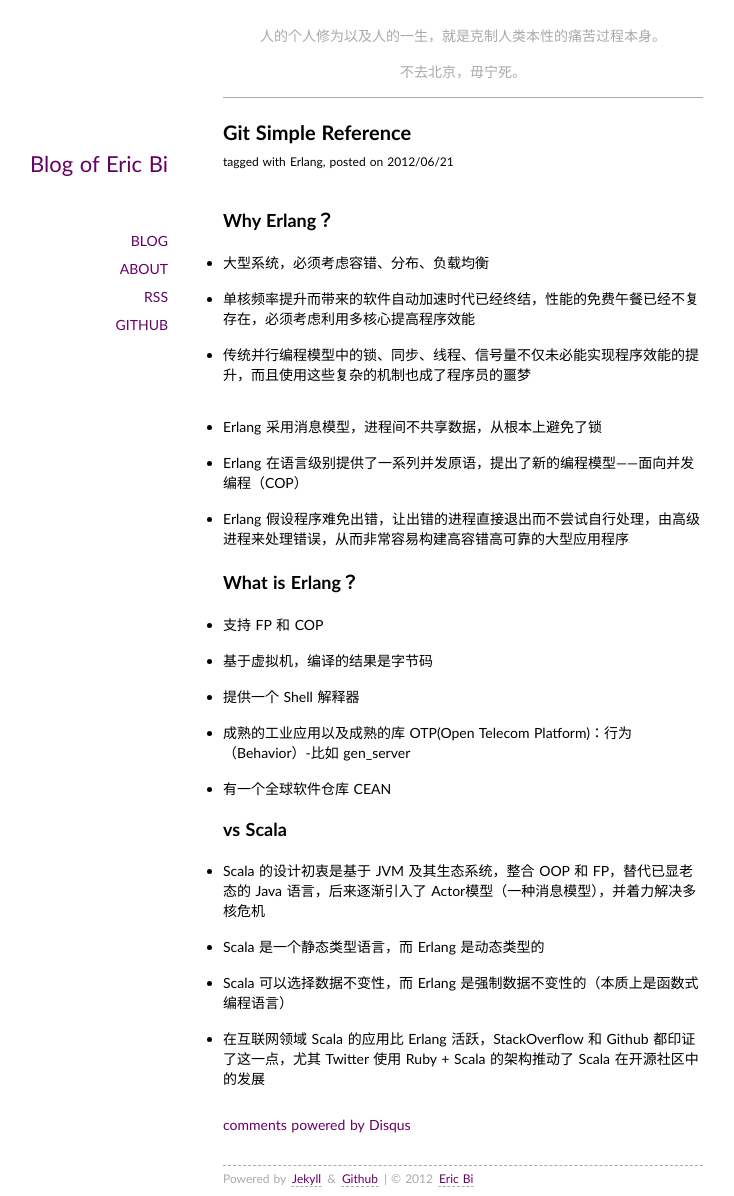
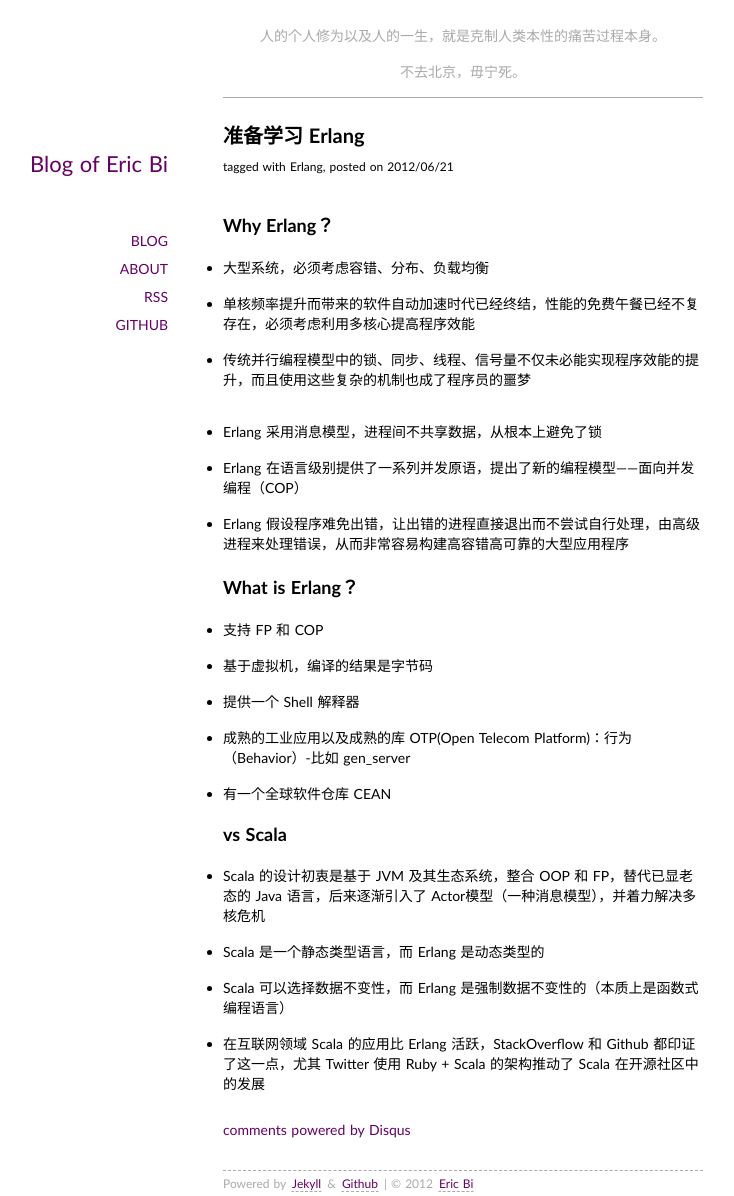
Before and after one commit to sxkachilles/sxkachilles.github.com, a Jekyll site: the page built from _posts/2012-06-21-ready-to-learn-erlang.md, in a window 1280 px wide. Shown: the whole page, without its empty margins (177-911 px from the left). Built offline with Jekyll 4.4.1, drawn with Linux system fonts in a browser that asks for light colours; Markdown is read by kramdown in place of the engine named in the settings; comment, search, counter and statistics services are not loaded.

Commit message:
fix title

```diff
--- a/_posts/2012-06-21-ready-to-learn-erlang.md
+++ b/_posts/2012-06-21-ready-to-learn-erlang.md
@@ -1,6 +1,6 @@
 ---
 layout: post
-title: Git Simple Reference
+title: 准备学习 Erlang
 tags: [Erlang]
 ---
 
```
Also changed, not shown: _posts/2012-06-21-markdown-simple-reference.md (+1 -1 lines).
